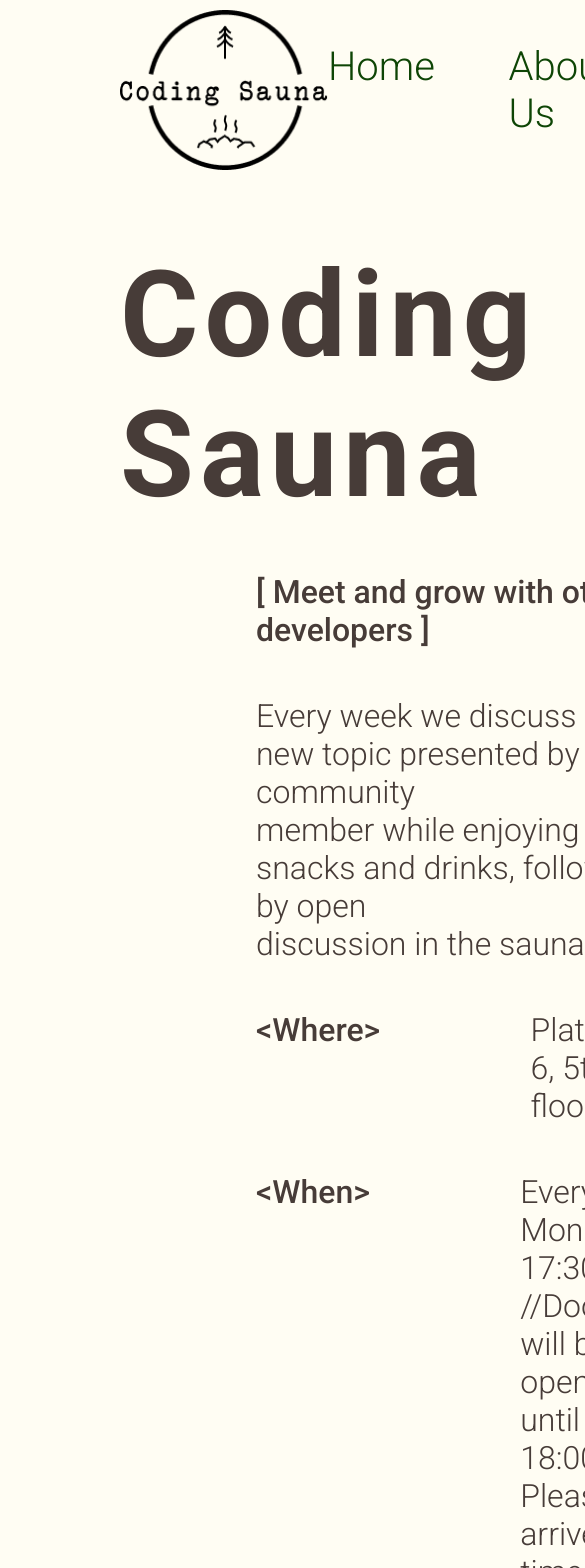
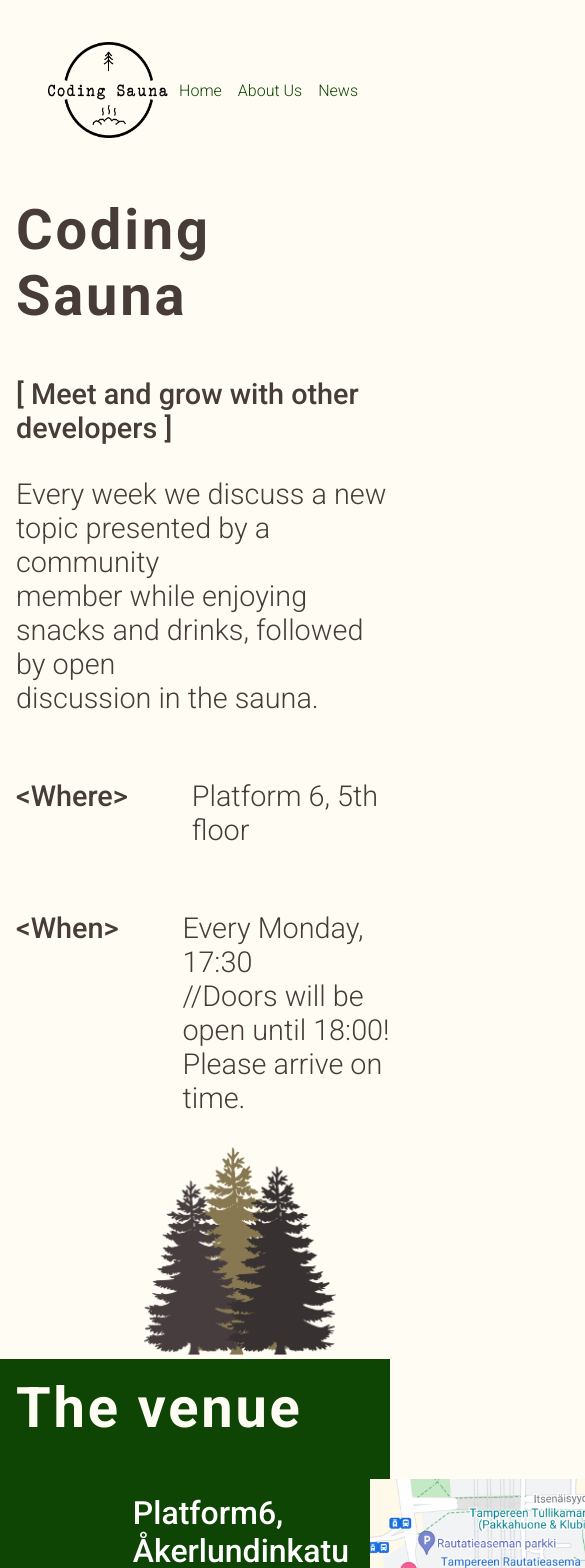
Before and after one commit to Jupemon/coding-sauna, a React (Create React App) app: page / in a window 390 px wide. Shown: the top 1568 px of the page, 585 px wide, since content can reach past the window. Built offline with nearby package versions, Linux system fonts and the light colour scheme.

Commit message:
Add responsive

```diff
--- a/public/index.html
+++ b/public/index.html
@@ -11,9 +11,7 @@
     />
     <link rel="apple-touch-icon" href="./LogoPNG.png" />
 
-    <link rel="manifest" href="%PUBLIC_URL%/manifest.json" />
-
-    <title>Coding Sauna</title>
+    <title>Tampere Coding Sauna</title>
   </head>
   <body>
     <noscript>You need to enable JavaScript to run this app.</noscript>
--- a/src/components/Header.module.css
+++ b/src/components/Header.module.css
@@ -1,10 +1,10 @@
 .detailsBox {
   display: flex;
   justify-content: space-between;
+  margin-bottom: 15rem;
 }
 
 .details {
-  margin: 1rem;
   margin-left: 16rem;
   margin-top: 3rem;
   display: flex;
@@ -29,9 +29,121 @@
 }
 
 .trees {
-  width: 24rem;
-  height: 26rem;
-  margin-right: 7.5rem;
-  margin-top: 13rem;
+  position: relative;
+  right: 7.5rem;
+  top: 17.5rem;
   align-self: flex-end;
 }
+
+@media (max-width: 90rem) {
+  .details {
+    margin-left: 6.5rem;
+    margin-top: 3rem;
+    gap: 2rem;
+  }
+
+  .infomation {
+    gap: 5rem;
+  }
+
+  .subtitle,
+  .description {
+    font-size: 2rem;
+  }
+
+  .detailsBox {
+    margin-bottom: 10rem;
+  }
+
+  .trees {
+    width: 20rem;
+    right: 1rem;
+    top: 14rem;
+  }
+}
+
+@media (max-width: 64rem) {
+  .details {
+    margin-left: 6.5rem;
+    margin-top: 3rem;
+    gap: 2rem;
+  }
+
+  .infomation {
+    gap: 5rem;
+  }
+
+  .subtitle,
+  .description {
+    font-size: 2rem;
+  }
+
+  .detailsBox {
+    margin-bottom: 10rem;
+  }
+
+  .trees {
+    width: 20rem;
+    right: 1rem;
+    top: 21rem;
+  }
+}
+
+@media (max-width: 48rem) {
+  .details {
+    margin-left: 5.5rem;
+    margin-top: 3rem;
+    gap: 2rem;
+  }
+
+  .infomation {
+    gap: 4rem;
+  }
+
+  .subtitle,
+  .description {
+    font-size: 2rem;
+  }
+
+  .detailsBox {
+    margin-bottom: 6rem;
+  }
+
+  .trees {
+    width: 12rem;
+    right: 0rem;
+    top: 30.5rem;
+  }
+}
+
+@media (max-width: 30rem) {
+  .details {
+    margin-left: 1rem;
+    margin-top: 3rem;
+    gap: 2rem;
+  }
+
+  .infomation {
+    gap: 4rem;
+  }
+
+  .subtitle,
+  .description {
+    font-size: 1.8rem;
+  }
+
+  .description {
+    margin-bottom: 2rem;
+  }
+
+  .detailsBox {
+    margin-bottom: 0rem;
+    display: block;
+  }
+
+  .trees {
+    width: 12rem;
+    right: -9rem;
+    top: 0rem;
+  }
+}
--- a/src/components/Header.tsx
+++ b/src/components/Header.tsx
@@ -34,8 +34,8 @@ const Header = () => {
             </p>
           </div>
         </div>
-        <div className={styles.trees}>
-          <img src={trees} alt="Pine Trees" />
+        <div>
+          <img src={trees} alt="Pine Trees" className={styles.trees} />
         </div>
       </div>
     </div>
--- a/src/components/Navbar.module.css
+++ b/src/components/Navbar.module.css
@@ -18,3 +18,42 @@
   gap: 4.6rem;
   margin-right: 7.5rem;
 }
+
+@media screen and (max-width: 64rem) {
+  .heading {
+    margin-right: 1rem;
+    font-size: 2rem;
+    gap: 2.5rem;
+  }
+
+  .logo {
+    margin-left: 3rem;
+  }
+}
+
+@media screen and (max-width: 48rem) {
+  .heading {
+    margin-right: 2rem;
+    font-size: 1.5rem;
+    gap: 2rem;
+  }
+
+  .logo {
+    width: 10rem;
+    height: 8rem;
+    margin-left: 3.5rem;
+  }
+}
+
+@media screen and (max-width: 30rem) {
+  .heading {
+    font-size: 1rem;
+    gap: 1rem;
+  }
+
+  .logo {
+    width: 7.5rem;
+    height: 6rem;
+    margin-left: 3rem;
+  }
+}
--- a/src/components/Venue.module.css
+++ b/src/components/Venue.module.css
@@ -29,7 +29,9 @@
 }
 
 .map {
-  margin: 7.5rem 7.5rem 7.5rem auto;
+  position: relative;
+  top: 7.5rem;
+  right: 7.5rem;
 }
 
 .informationLink {
@@ -39,4 +41,18 @@
 .information {
   font-weight: 300;
   font-size: 2rem;
+  margin-bottom: 28.8rem;
 }
+
+@media (max-width: 64rem) {
+  .map {
+    width: 30rem;
+    top: 7.5rem;
+    right: 7.5rem;
+  }
+
+  .information {
+    font-size: 2rem;
+    margin-bottom: 28.8rem;
+  }
+} ;
--- a/src/components/Venue.tsx
+++ b/src/components/Venue.tsx
@@ -35,8 +35,8 @@ const Venue: React.FC = () => {
           </p>
         </div>
       </div>
-      <div className={styles.map}>
-        <img src={Map} alt="Location Map" />
+      <div>
+        <img src={Map} alt="Location Map" className={styles.map} />
       </div>
     </div>
   );
--- a/src/index.css
+++ b/src/index.css
@@ -41,3 +41,39 @@ a {
 a:hover {
   text-decoration: underline;
 }
+
+@media (max-width: 64rem) {
+  h1 {
+    font-size: 6rem;
+    padding-top: 2rem;
+    padding-left: 3.5rem;
+  }
+
+  h2 {
+    font-size: 3rem;
+  }
+}
+
+@media (max-width: 48rem) {
+  h1 {
+    font-size: 5.5rem;
+    padding-top: 2rem;
+    padding-left: 3.5rem;
+  }
+
+  h2 {
+    font-size: 2rem;
+  }
+}
+
+@media (max-width: 30rem) {
+  h1 {
+    font-size: 3.5rem;
+    padding-top: 1rem;
+    padding-left: 1rem;
+  }
+
+  h2 {
+    font-size: 2rem;
+  }
+}
```
Also changed, not shown: public/LogoPNG.png (added).
